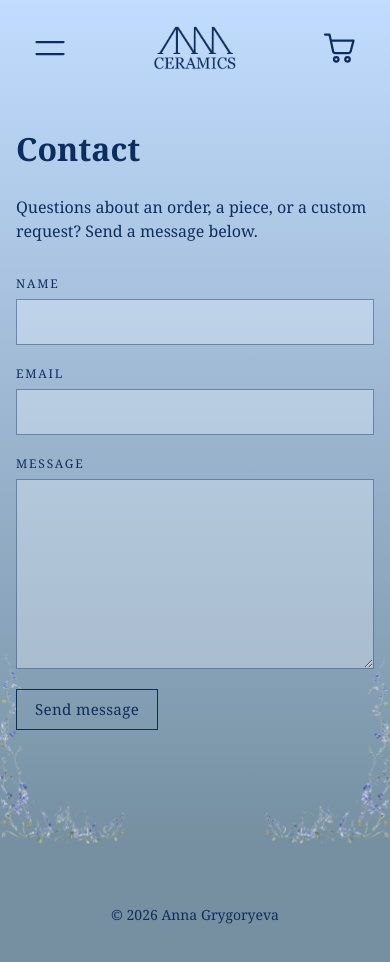
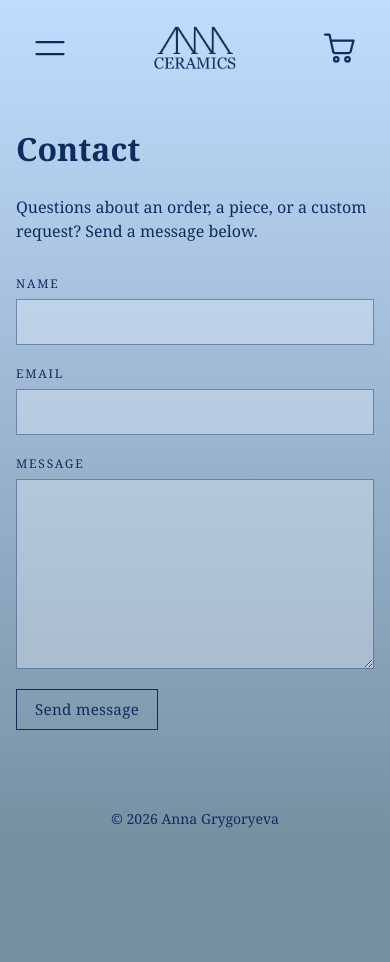
Before and after one commit to AnnaGrygoryeva-01/Ceramics-Web-Project, a Next.js app: page /contact in a window 390 px wide. After the commit the page ends 867 px from the top, so only its background shows below. Built offline with nearby package versions, Linux system fonts and the light colour scheme.

Commit message:
Improve checkout page visual

```diff
--- a/src/app/globals.sass
+++ b/src/app/globals.sass
@@ -795,6 +795,25 @@ main:has(> .product-page:not([style*="display: none"]))
       opacity: 0.35
       cursor: not-allowed
 
+// Smaller, for buttons in a row of a table, e.g. Remove in the cart
+.button--small
+  padding: 4px 10px
+  font-size: 0.85rem
+
+.cart-stepper--small
+  font-size: 0.85rem
+
+  span
+    padding: 0 8px
+
+  button
+    padding: 4px 9px
+
+.cart-actions
+  display: flex
+  flex-wrap: wrap
+  gap: 12px
+
 // Contact page: heading, intro and form in one 600px column, centred on the page
 .contact-page
   max-width: 600px
@@ -1254,10 +1273,15 @@ html:has(.lightbox[open])
   .product-grid
     row-gap: 40px
 
-// Phones: bigger corner flowers, since a quarter of a narrow screen is very small
+// Phones: no corner flowers, so less space is kept for them at the bottom. The
+// width stays set, as the cart icon is placed by it.
 @media (max-width: 560px)
   :root
     --corner-width: min(32vw, 43vh)
+    --page-bottom: 64px
+
+  .corner
+    display: none
 
 // Phones: one card per row. Capped in width so the photo doesn't fill the whole
 // screen height, and the button spans the card for an easier tap.
```
Also changed, not shown: src/app/cart/CartTable.tsx (+10 -6 lines).
